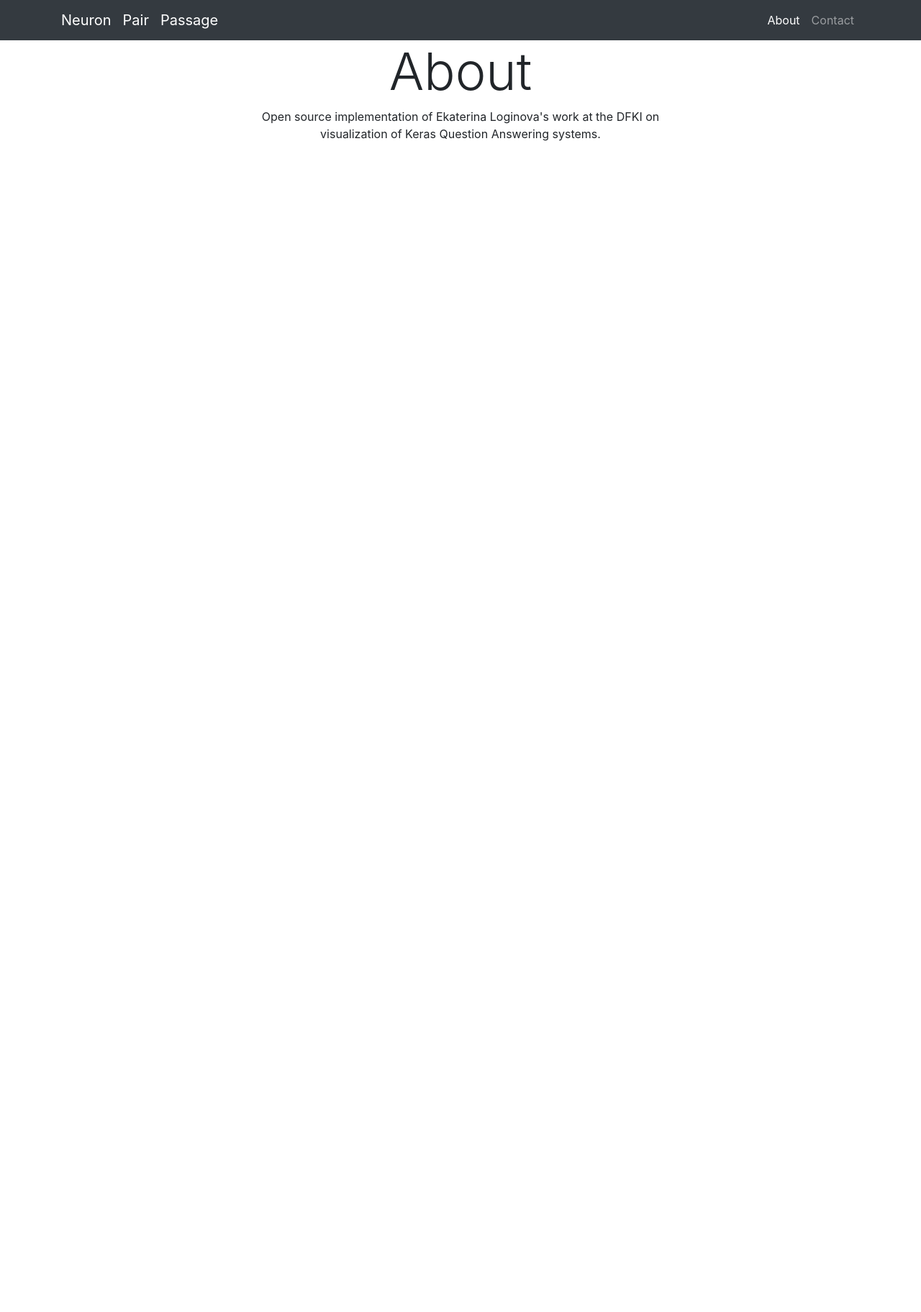
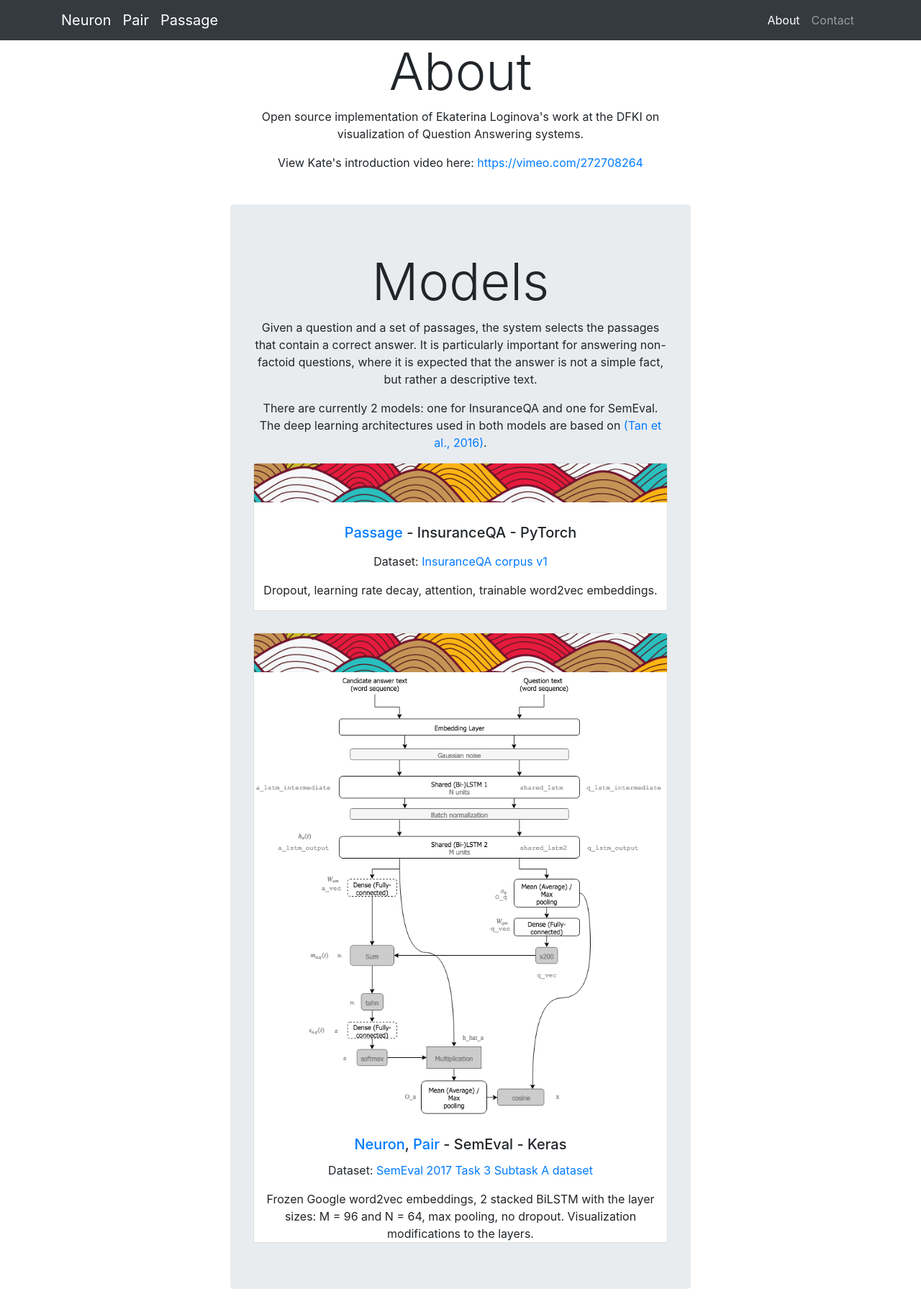
Before and after one commit to dlordtemplar/TSNE-Visualization, a Flask app: page / in a window 1280 px wide. Shown: the whole page at 72% size. Before the commit the page ends 196 px from the top, so only its background shows below. Run offline with Flask 2, Linux system fonts and the light colour scheme; some libraries are stand-ins or nearby versions.

Commit message:
Update about page with model data.

```diff
--- /dev/null
+++ b/static/about.css
@@ -0,0 +1,15 @@
+.margin-top-20 {
+    margin-top: 20px;
+}
+
+.margin-top-30 {
+    margin-top: 30px;
+}
+
+.margin-bottom-20 {
+    margin-bottom: 20px;
+}
+
+.margin-bottom-30 {
+    margin-bottom: 30px;
+}
--- a/templates/about.html
+++ b/templates/about.html
@@ -8,18 +8,66 @@
     About
 {% endblock %}
 
+{% block script %}
+    <link href="{{ url_for('static', filename = 'about.css') }}" rel="stylesheet">
+{% endblock %}
+
 {% block content %}
-    <div class="row">
+    <div class="row margin-bottom-30">
         <div class="col">
         </div>
         <div class="col-6 text-center">
             <h1 class="display-3">About</h1>
             <p>
-                Open source implementation of Ekaterina Loginova's work at the DFKI on visualization of Keras Question Answering
-                systems.
+                Open source implementation of Ekaterina Loginova's work at the DFKI on visualization of Question
+                Answering systems.
+            </p>
+            <p>
+                View Kate's introduction video here:
+                <a href="https://vimeo.com/272708264">https://vimeo.com/272708264</a>
             </p>
         </div>
         <div class="col">
         </div>
     </div>
+
+    <div class="row">
+        <div class="col-3">
+        </div>
+        <div class="jumbotron text-center col-6">
+            <h1 class="display-3">Models</h1>
+            <p>Given a question and a set of passages, the system selects the passages that contain a correct
+                answer.
+                It is particularly important for answering non-factoid questions, where it is expected that the
+                answer is not a simple fact, but rather a descriptive text.
+            </p>
+            <p>There are currently 2 models: one for InsuranceQA and one for SemEval.
+                The deep learning architectures used in both models are based on <a target="_blank"
+                                                                                    href="http://aclweb.org/anthology/P/P16/P16-1044.pdf">(Tan
+                    et al., 2016)</a>.</p>
+            <div class="card mx-auto margin-bottom-30">
+                <img class="card-img-top" src="{{ url_for('static', filename='pattern.jpg') }}">
+                <div class="card-block margin-top-30">
+                    <h5 class="card-title"><a href="/passage">Passage</a> - InsuranceQA - PyTorch</h5>
+                    <p class="card-text">
+                    <p>Dataset: <a target="_blank" href="https://github.com/shuzi/insuranceQA">InsuranceQA corpus v1</a></p>
+                    <p>Dropout, learning rate decay, attention, trainable word2vec embeddings.</p>
+                </div>
+            </div>
+            <div class="card mx-auto margin-top-20">
+                <img class="card-img-top" src="{{ url_for('static', filename='pattern.jpg') }}">
+                <img class="card-img-top" src="{{ url_for('static', filename='deep_siamese_bilstm.png') }}">
+                <div class="card-block margin-top-30">
+                    <h5 class="card-title"><a href="/neuron">Neuron</a>, <a href="/pair">Pair</a> - SemEval - Keras</h5>
+                    <p>Dataset: <a target="_blank" href="http://alt.qcri.org/semeval2017/task3/index.php?id=data-and-tools">SemEval 2017 Task 3 Subtask A dataset</a></p>
+                    <p class="card-text">Frozen Google word2vec embeddings, 2 stacked BiLSTM with the layer
+                        sizes: M = 96 and N = 64, max pooling, no dropout. Visualization modifications to the
+                        layers.</p>
+
+                </div>
+            </div>
+        </div>
+        <div class="col-3">
+        </div>
+    </div>
 {% endblock %}
```
Also changed, not shown: static/deep_siamese_bilstm.png (added), static/pattern.jpg (added).
